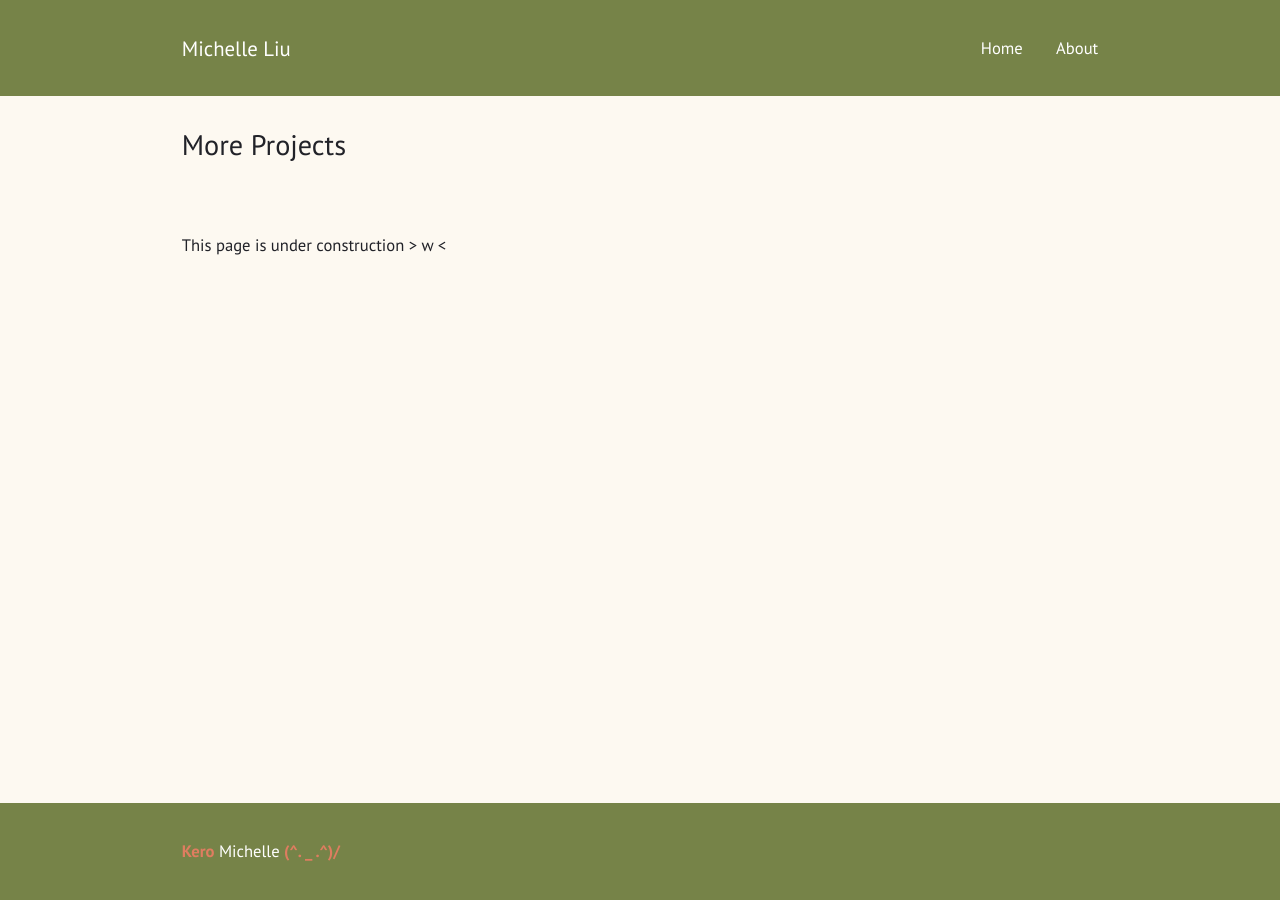
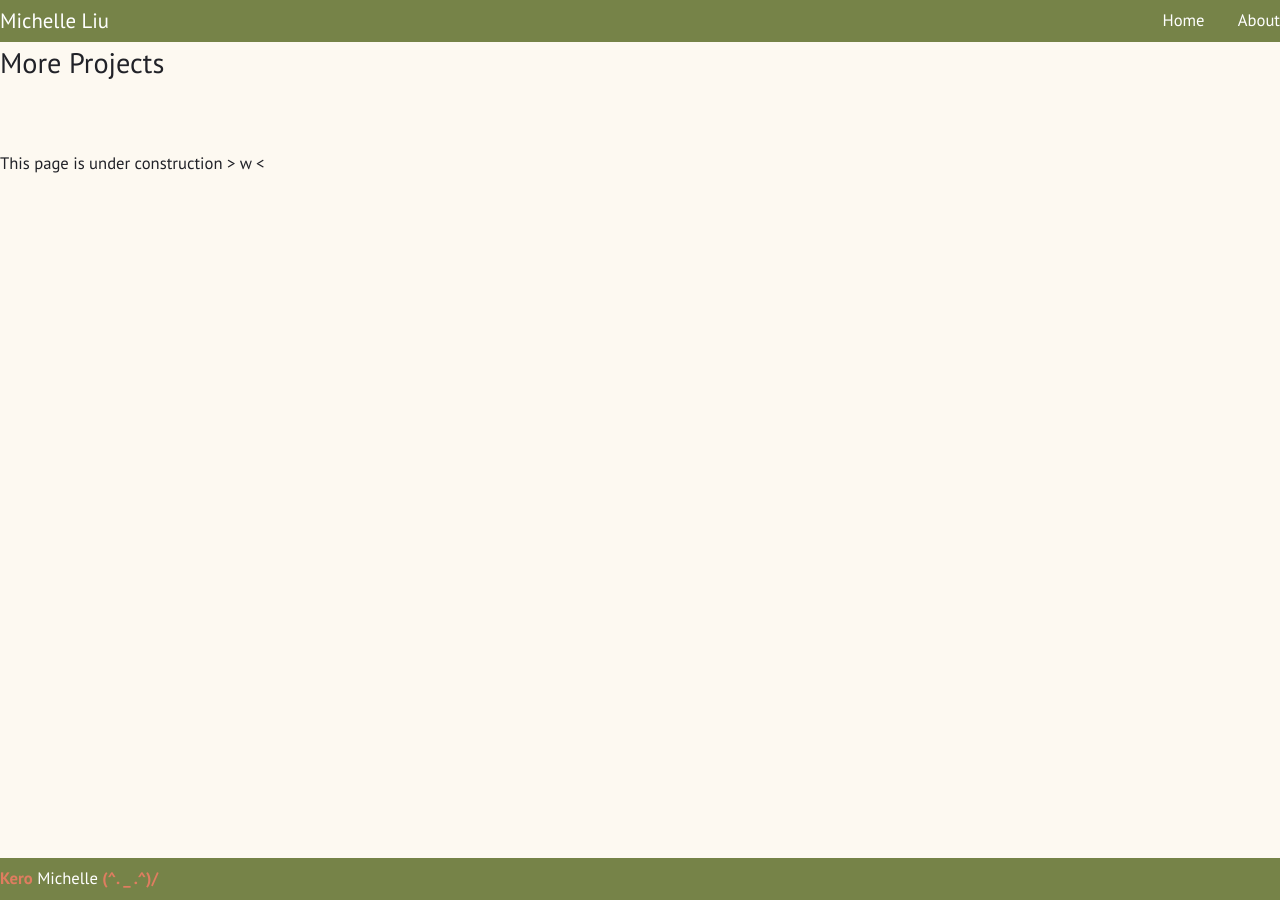
Before and after one commit to KeroMichelle/KeroMichelle.github.io, a Jekyll site: the page built from more.md, in a window 1280 px wide. Built offline with Jekyll 4.4.1, drawn with Linux system fonts in a browser that asks for light colours.

Commit message:
Set mobile padding in frame.sass to 0

```diff
--- a/assets/css/frame.sass
+++ b/assets/css/frame.sass
@@ -18,7 +18,8 @@ body > header, body > footer
 
 @media (min-width: 32em)
   body > header, body > article, body > footer
-    padding: 1.65em calc(22% - 6em)
+    padding: 0
+    // padding: 1.65em calc(22% - 6em)
 
 @media (prefers-color-scheme: dark)
   body, body > header, body > footer
```
